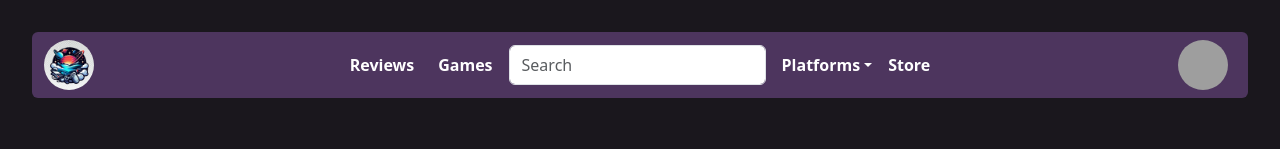
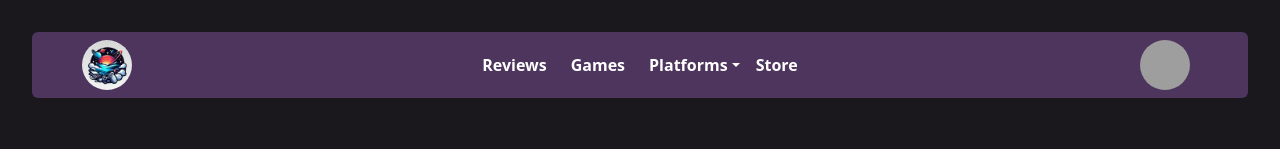
Before and after one commit to marcocodd/video_games_professor_capstone, a React (Vite) app: page /profile in a window 1280 px wide. Shown: the top 149 px of the page. Built offline with nearby package versions, Linux system fonts and the light colour scheme; grey boxes are pictures that could not be loaded.

Commit message:
css corrections

```diff
--- a/src/components/CustomNavBar.jsx
+++ b/src/components/CustomNavBar.jsx
@@ -12,9 +12,9 @@ import {
 import logo from "../assets/logo.jpg";
 import { useEffect, useState } from "react";
 import { useSelector, useDispatch } from "react-redux";
-// import { updateRegistrationData } from "../redux/actions/updateRegistrationData";
+
 import { registerUserAction } from "../redux/actions/registerUserAction";
-// import { updateLoginUserData } from "../redux/actions/loginUserUpdateData";
+
 import { loginUserAction } from "../redux/actions/loginUserAction";
 import { fetchUserProfile } from "../redux/actions/fetchUserProfileAction";
 import { Link } from "react-router-dom";
@@ -122,8 +122,8 @@ const CustomNavBar = () => {
 
  return (
   <>
-   <Navbar expand="lg" className="bg-navbar rounded position-sticky">
-    <Container fluid>
+   <Navbar expand="lg" className="bg-navbar rounded sticky-top">
+    <Container>
      <Link to={"/"}>
       <Navbar.Brand href="#home">
        <img className="rounded-circle" width={50} src={logo} alt="logo image" />
@@ -139,15 +139,6 @@ const CustomNavBar = () => {
        <Nav.Link className="me-2" href="#link">
         Games
        </Nav.Link>
-
-       <Form className="d-flex">
-        <Form.Control
-         type="search"
-         placeholder="Search"
-         className="me-2"
-         aria-label="Search"
-        />
-       </Form>
        <NavDropdown
         className="text-white"
         title="Platforms"
@@ -243,15 +234,15 @@ const CustomNavBar = () => {
      </Form>
     </Modal.Body>
     <Modal.Footer className="justify-content-between">
-     <span
+     <Button
       onClick={() => {
        handleCloseLogin();
        handleShowRegister();
       }}
-      className="text-primary fw-bold"
+      className="fw-bold"
      >
       Register now
-     </span>
+     </Button>
      <div>
       <Button className="me-3 " variant="secondary" onClick={handleCloseLogin}>
        Close
--- a/src/components/ProfilePage.jsx
+++ b/src/components/ProfilePage.jsx
@@ -2,7 +2,6 @@ import { Button, Col, Container, Form, Row } from "react-bootstrap";
 import { useDispatch, useSelector } from "react-redux";
 import { uploadAvatar } from "../redux/actions/uploadAvatarAction";
 import { fetchUserProfile } from "../redux/actions/fetchUserProfileAction";
-import { useEffect } from "react";
 
 const ProfilePage = () => {
  const loggedUserState = useSelector((state) => state.loggedUser);
```
